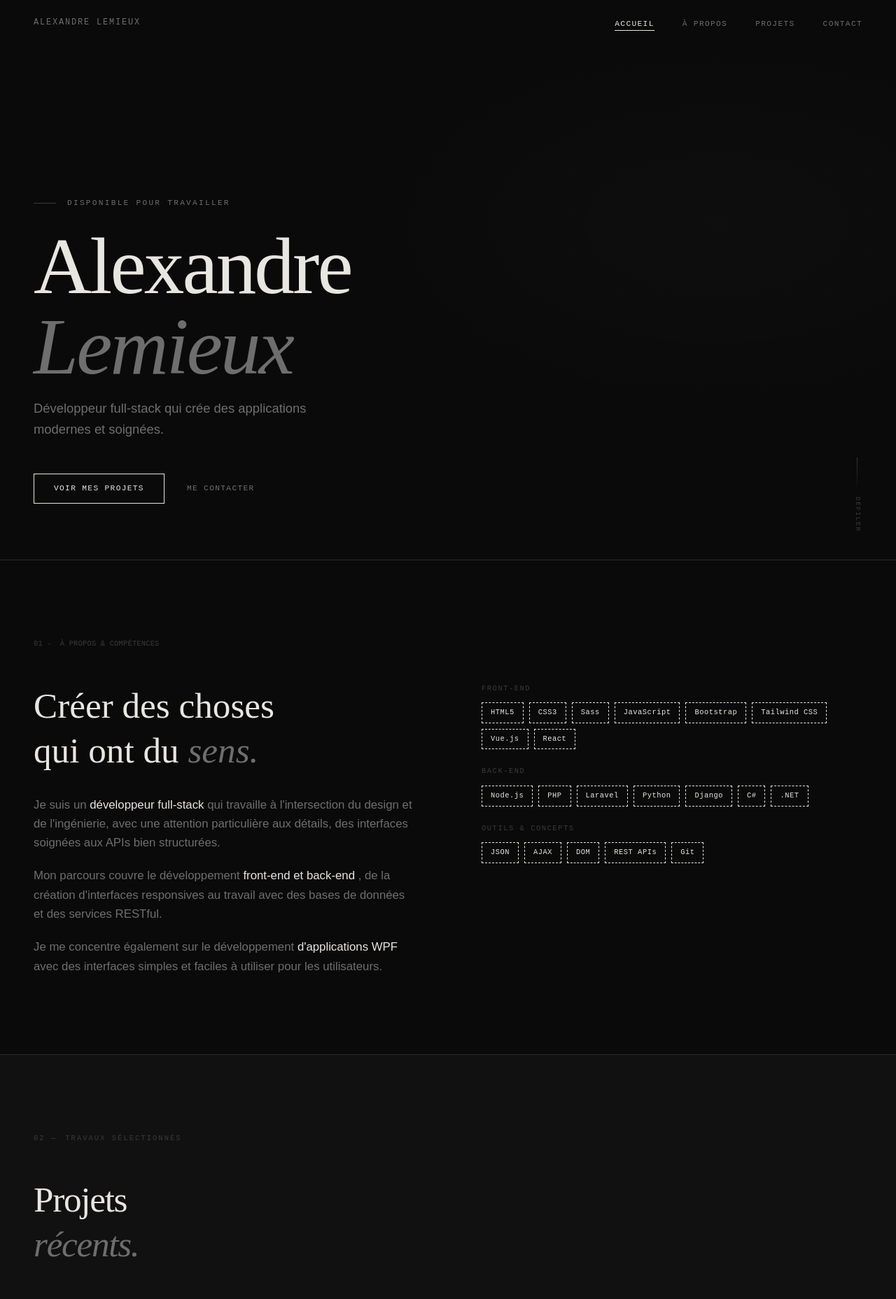
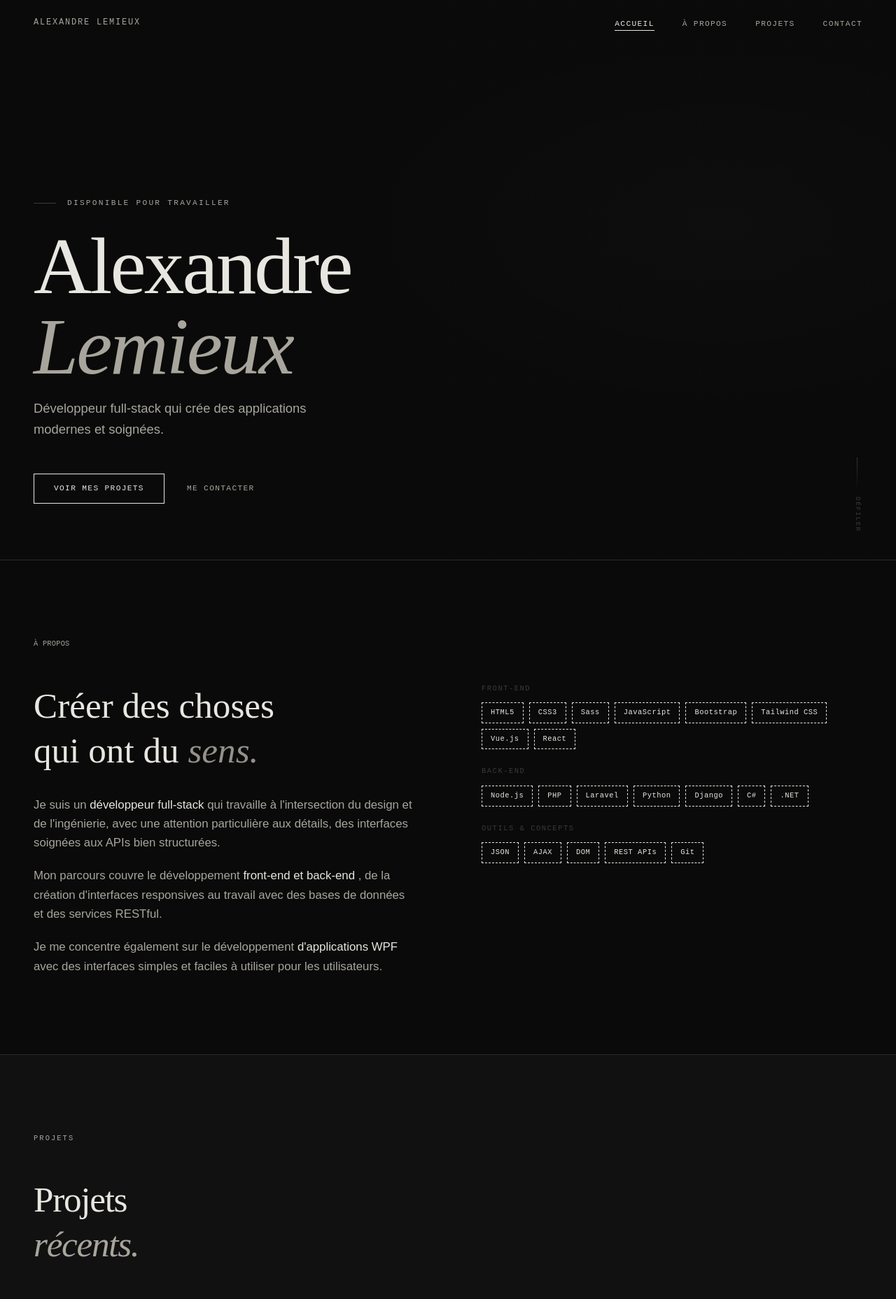
Before and after one commit to Alxlx97/Portfolio, a React (Vite) app: page / in a window 1280 px wide. Shown: the top 1857 px of the page at 70% size. Built offline with nearby package versions, Linux system fonts and the light colour scheme.

Commit message:
Update colors of sections' title

```diff
--- a/src/components/About.jsx
+++ b/src/components/About.jsx
@@ -22,8 +22,8 @@ export default function About() {
         <section id="about" className="px-12 py-28 border-t border-[#2a2a2a] bg-[#0a0a0a]">
 
             <p ref={labelRef}
-               className="fade-up font-mono-custom text-[0.65rem] tracking-[.02em] uppercase text-[#3a3a3a] mb-12 flex items-center gap-3">
-                <span>01 -</span> À propos &amp; Compétences
+               className="fade-up font-mono-custom text-[0.65rem] tracking-[.02em] uppercase text-[#a8a59d] mb-12 flex items-center gap-3">
+                À propos
             </p>
 
             <div className="grid grid-cols-1 lg:grid-cols-2 gap-20 lg:gap-24 items-start">
@@ -31,10 +31,10 @@ export default function About() {
                 <div ref={textRef} className="fade-up">
 
                     <h2 className="font-serif text-[clamp(2rem,4vw,3.5rem)] leading-tight tracking-light mb-8">
-                        Créer des choses <br/> qui ont du <em className="text-[#6e6e6e]">sens.</em>
+                        Créer des choses <br/> qui ont du <em className="text-[#94918a]">sens.</em>
                     </h2>
 
-                    <div className="space-y-5 text-[#6e6e6e] text-[1.05rem] leading-relaxed font-light">
+                    <div className="space-y-5 text-[#a8a59d] text-[1.05rem] leading-relaxed font-light">
                         <p>
                             Je suis un{' '}
                             <strong className="text-[#e8e6e0] font-medium">développeur full-stack</strong>{' '}
--- a/src/components/Footer.jsx
+++ b/src/components/Footer.jsx
@@ -3,7 +3,7 @@ export default function Footer() {
         <footer className="border-t border-[#2a2a2a] pt-8 pb-8">
             <div className="flex justify-around">
                 <div>
-                    <p className="font-mono text-[#6e6e6e]">
+                    <p className="font-mono text-[#a8a59d]">
                         Copyright © 2026 - Alexandre Lemieux - Tous droits réservés.
 
                     </p>
@@ -11,7 +11,7 @@ export default function Footer() {
                 <div>
                     <div className="flex items-center gap-8">
                         <a href="https://www.linkedin.com/in/alexandre-lemieux-0039a8307/"
-                           className="flex justify-around font-mono-custom text-xs tracking-[.15em] uppercase text-[#6e6e6e] hover:text-[#e8e6e0]
+                           className="flex justify-around font-mono-custom text-xs tracking-[.15em] uppercase text-[#a8a59d] hover:text-[#e8e6e0]
                            transition-colors" target="_blank" rel="noreferrer">
                             Linkedln
                                     <span className="[&>svg]:h-5 [&>svg]:w-5">
@@ -23,7 +23,7 @@ export default function Footer() {
                                     </span>
                         </a>
                         <a href="https://github.com/Alxlx97"
-                           className="flex justify-around font-mono-custom text-xs tracking-[.15em] uppercase text-[#6e6e6e] hover:text-[#e8e6e0]
+                           className="flex justify-around font-mono-custom text-xs tracking-[.15em] uppercase text-[#a8a59d] hover:text-[#e8e6e0]
                            transition-colors" target="_blank" rel="noreferrer">
                             GitHub
                                     <span className="[&>svg]:h-5 [&>svg]:w-5">
--- a/src/components/Hero.jsx
+++ b/src/components/Hero.jsx
@@ -33,7 +33,7 @@ export default function Hero() {
 
             <div ref={ref} className="fade-up relative z-10">
 
-                <p className="flex items-center gap-4 font-mono-custom text-[0.7rem] tracking-[.2em] uppercase text-[#6e6e6e] mb-6">
+                <p className="flex items-center gap-4 font-mono-custom text-[0.7rem] tracking-[.2em] uppercase text-[#a8a59d] mb-6">
                     <span className="inline-block w-8 h-px bg-[#3a3a3a]"/>
                     Disponible pour travailler
                 </p>
@@ -41,11 +41,11 @@ export default function Hero() {
 
                 <h1 className="font-serif text-[clamp(3.5rem,9vw,8rem)] leading-none tracking-tight mb-4">
                     Alexandre<br/>
-                    <em className="text-[#6e6e6e]">Lemieux</em>
+                    <em className="text-[#a8a59d]">Lemieux</em>
                 </h1>
 
 
-                <p className="text-[#6e6e6e] font-light text-[clamp(.95rem,1.5vw,1.15rem)] leading-relaxed max-w-md mb-12">
+                <p className="text-[#a8a59d] font-light text-[clamp(.95rem,1.5vw,1.15rem)] leading-relaxed max-w-md mb-12">
                     Développeur full-stack qui crée des applications modernes et soignées.
                 </p>
 
@@ -59,7 +59,7 @@ export default function Hero() {
                     </button>
                     <button
                         onClick={() => scrollTo('#contact')}
-                        className="inline-flex items-center gap-2 font-mono-custom text-[0.7rem] tracking-[.12em] uppercase text-[#6e6e6e] hover:text-[#e8e6e0] transition-colors duration-300"
+                        className="inline-flex items-center gap-2 font-mono-custom text-[0.7rem] tracking-[.12em] uppercase text-[#a8a59d] hover:text-[#e8e6e0] transition-colors duration-300"
                     >
                         Me contacter
                     </button>
--- a/src/components/NavBar.jsx
+++ b/src/components/NavBar.jsx
@@ -58,7 +58,7 @@ export default function NavBar() {
                 <a
                     href="#hero"
                     onClick={e => handleClick(e, '#hero')}
-                    className="font-mono-custom text-xs tracking-[.15em] uppercase text-[#6e6e6e] hover:text-[#e8e6e0] transition-colors"
+                    className="font-mono-custom text-xs tracking-[.15em] uppercase text-[#a8a59d] hover:text-[#e8e6e0] transition-colors"
                 >
                     Alexandre Lemieux
                 </a>
@@ -74,7 +74,7 @@ export default function NavBar() {
                 after:content-[''] after:absolute after:bottom-[-4px] after:left-0 after:h-px after:bg-[#e8e6e0] after:transition-all after:duration-300
                 ${active === href
                                     ? 'text-[#e8e6e0] after:w-full'
-                                    : 'text-[#6e6e6e] hover:text-[#e8e6e0] after:w-0 hover:after:w-full'
+                                    : 'text-[#a8a59d] hover:text-[#e8e6e0] after:w-0 hover:after:w-full'
                                 }`}
                             >
                                 {label}
@@ -103,7 +103,7 @@ export default function NavBar() {
                             <a
                                 href={href}
                                 onClick={e => handleClick(e, href)}
-                                className="font-mono-custom text-[0.7rem] tracking-[.12em] uppercase text-[#6e6e6e] hover:text-[#e8e6e0] transition-colors duration-300"
+                                className="font-mono-custom text-[0.7rem] tracking-[.12em] uppercase text-[#a8a59d] hover:text-[#e8e6e0] transition-colors duration-300"
                             >
                                 {label}
                             </a>
--- a/src/components/Projects.jsx
+++ b/src/components/Projects.jsx
@@ -64,7 +64,7 @@ function ProjectCard({project}) {
                 {project.href !=="#" &&(
                     <div
                         className="absolute inset-0 bg-[#1c1c1c] flex items-center justify-center opacity-0 group-hover:opacity-100 transition-opacity duration-300">
-                        <span className="font-mono-custom text-[0.65rem] tracking-[.12em] uppercase text-[#6e6e6e]">
+                        <span className="font-mono-custom text-[0.65rem] tracking-[.12em] uppercase text-[#a8a59d]">
                             Voir sur GitHub
                         </span>
                     </div>
@@ -84,7 +84,7 @@ function ProjectCard({project}) {
                     {project.title}
                 </h3>
 
-                <p className="text-sm text-[#6e6e6e] leading-relaxed mb-5 font-light">
+                <p className="text-sm text-[#a8a59d] leading-relaxed mb-5 font-light">
                     {project.desc}
                 </p>
 
@@ -115,16 +115,16 @@ export default function Projects() {
         >
             <p
                 ref={labelRef}
-                className="fade-up font-mono-custom text-[0.65rem] tracking-[.2em] uppercase text-[#3a3a3a] mb-12 flex items-center gap-3"
+                className="fade-up font-mono-custom text-[0.65rem] tracking-[.2em] uppercase text-[#a8a59d] mb-12 flex items-center gap-3"
             >
-                <span>02 —</span> Travaux sélectionnés
+                 Projets
             </p>
 
             <h2
                 ref={titleRef}
                 className="fade-up font-serif text-[clamp(2rem,4vw,3.5rem)] leading-tight tracking-tight mb-12"
             >
-                Projets<br/><em className="text-[#6e6e6e]">récents.</em>
+                Projets<br/><em className="text-[#a8a59d]">récents.</em>
             </h2>
 
             {/* Grid — separated by 1.5px lines using gap + background trick */}
```
Also changed, not shown: src/components/Contact.jsx (+4 -4 lines).
